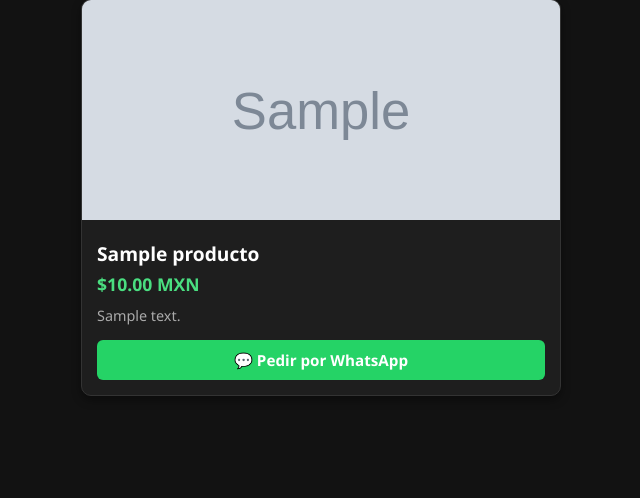
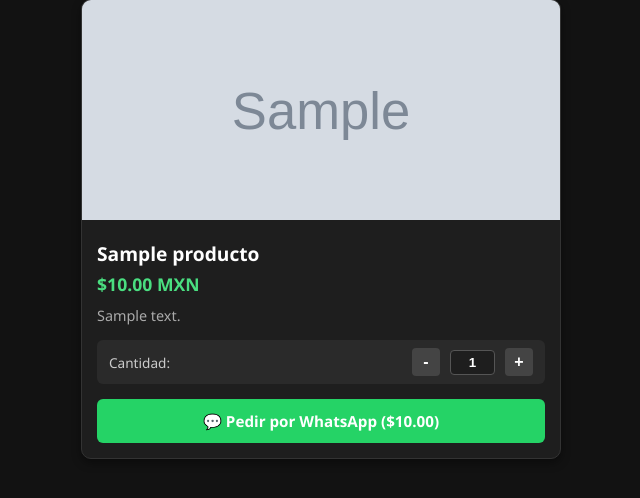
Before and after one commit to Jensau7/qr-catalogo-maestro.jenopro, a Flask app: page /catalogo in a window 1280 px wide. Shown: the part 136-634 px from the top of the page, without its empty margins (319-959 px from the left). Run offline with Flask 3, Linux system fonts and the light colour scheme; tables that the repository leaves empty hold one stand-in row (values such as "Sample post"); grey boxes marked "Sample" are stand-in pictures.

Commit message:
Update catalogo.html

```diff
--- a/templates/catalogo.html
+++ b/templates/catalogo.html
@@ -64,13 +64,56 @@
             color: #aaa;
             margin-bottom: 15px;
         }
+        /* Estilos para el selector de cantidad */
+        .quantity-container {
+            display: flex;
+            align-items: center;
+            justify-content: space-between;
+            margin-bottom: 15px;
+            background-color: #2a2a2a;
+            padding: 8px 12px;
+            border-radius: 6px;
+        }
+        .quantity-container label {
+            font-size: 0.85rem;
+            color: #ccc;
+        }
+        .quantity-controls {
+            display: flex;
+            align-items: center;
+            gap: 10px;
+        }
+        .qty-btn {
+            background-color: #444;
+            color: white;
+            border: none;
+            width: 28px;
+            height: 28px;
+            border-radius: 4px;
+            font-weight: bold;
+            cursor: pointer;
+            font-size: 1rem;
+        }
+        .qty-btn:active {
+            background-color: {{ config.color_primario }};
+        }
+        .qty-input {
+            width: 35px;
+            text-align: center;
+            background-color: #1e1e1e;
+            border: 1px solid #555;
+            color: white;
+            font-weight: bold;
+            border-radius: 4px;
+            padding: 4px;
+        }
         .btn-whatsapp {
             display: block;
             width: 100%;
             background-color: #25d366;
             color: white;
             text-align: center;
-            padding: 10px;
+            padding: 12px;
             border-radius: 6px;
             text-decoration: none;
             font-weight: bold;
@@ -96,14 +139,30 @@
                 {% endif %}
                 <div class="product-details">
                     <div class="product-title">{{ prod.nombre }}</div>
-                    <div class="product-price">${{ "%.2f"|format(prod.precio) }} MXN</div>
+                    <div class="product-price" id="precio-unitario-{{ prod.id }}" data-precio="{{ prod.precio }}">
+                        ${{ "%.2f"|format(prod.precio) }} MXN
+                    </div>
                     {% if prod.descripcion %}
                         <div class="product-desc">{{ prod.descripcion }}</div>
                     {% endif %}
 
-                    <!-- Botón para pedir por WhatsApp con el mensaje personalizado -->
-                    <a href="https://api.whatsapp.com/send?phone={{ config.telefono_whatsapp }}&text=Hola,%20me%20interesa%20el%20producto:%20{{ prod.nombre }}%20(${% if prod.precio %}{{ prod.precio }}{% endif %})" target="_blank" class="btn-whatsapp">
-                        💬 Pedir por WhatsApp
+                    <!-- Selector de Cantidad -->
+                    <div class="quantity-container">
+                        <label for="qty-{{ prod.id }}">Cantidad:</label>
+                        <div class="quantity-controls">
+                            <button type="button" class="qty-btn" onclick="cambiarCantidad({{ prod.id }}, -1)">-</button>
+                            <input type="text" id="qty-{{ prod.id }}" class="qty-input" value="1" readonly>
+                            <button type="button" class="qty-btn" onclick="cambiarCantidad({{ prod.id }}, 1)">+</button>
+                        </div>
+                    </div>
+
+                    <!-- Botón dinámico de WhatsApp -->
+                    <a href="#" id="whatsapp-btn-{{ prod.id }}"
+                       data-nombre="{{ prod.nombre }}"
+                       data-precio="{{ prod.precio }}"
+                       data-telefono="{{ config.telefono_whatsapp }}"
+                       class="btn-whatsapp" target="_blank" onclick="prepararMensaje(event, {{ prod.id }})">
+                        💬 Pedir por WhatsApp (<span id="total-txt-{{ prod.id }}">${{ "%.2f"|format(prod.precio) }}</span>)
                     </a>
                 </div>
             </div>
@@ -113,5 +172,41 @@
         {% endif %}
     </div>
 
+    <script>
+        function cambiarCantidad(id, cambio) {
+            let input = document.getElementById('qty-' + id);
+            let valorActual = parseInt(input.value);
+            let nuevoValor = valorActual + cambio;
+
+            if (nuevoValor >= 1) {
+                input.value = nuevoValor;
+                actualizarTotal(id);
+            }
+        }
+
+        function actualizarTotal(id) {
+            let input = document.getElementById('qty-' + id);
+            let cantidad = parseInt(input.value);
+            let precioUnitario = parseFloat(document.getElementById('precio-unitario-' + id).getAttribute('data-precio'));
+            let total = cantidad * precioUnitario;
+
+            document.getElementById('total-txt-' + id).innerText = '$' + total.toFixed(2);
+        }
+
+        function prepararMensaje(event, id) {
+            let cantidad = document.getElementById('qty-' + id).value;
+            let btn = document.getElementById('whatsapp-btn-' + id);
+            let nombre = btn.getAttribute('data-nombre');
+            let precioUnitario = parseFloat(btn.getAttribute('data-precio'));
+            let telefono = btn.getAttribute('data-telefono');
+            let total = (cantidad * precioUnitario).toFixed(2);
+
+            let texto = `Hola, me interesa hacer un pedido:\n\n*Producto:* ${nombre}\n*Cantidad:* ${cantidad}\n*Total a pagar:* $${total} MXN`;
+            let urlWp = `https://api.whatsapp.com/send?phone=${telefono}&text=${encodeURIComponent(texto)}`;
+
+            btn.href = urlWp;
+        }
+    </script>
+
 </body>
 </html>
```
